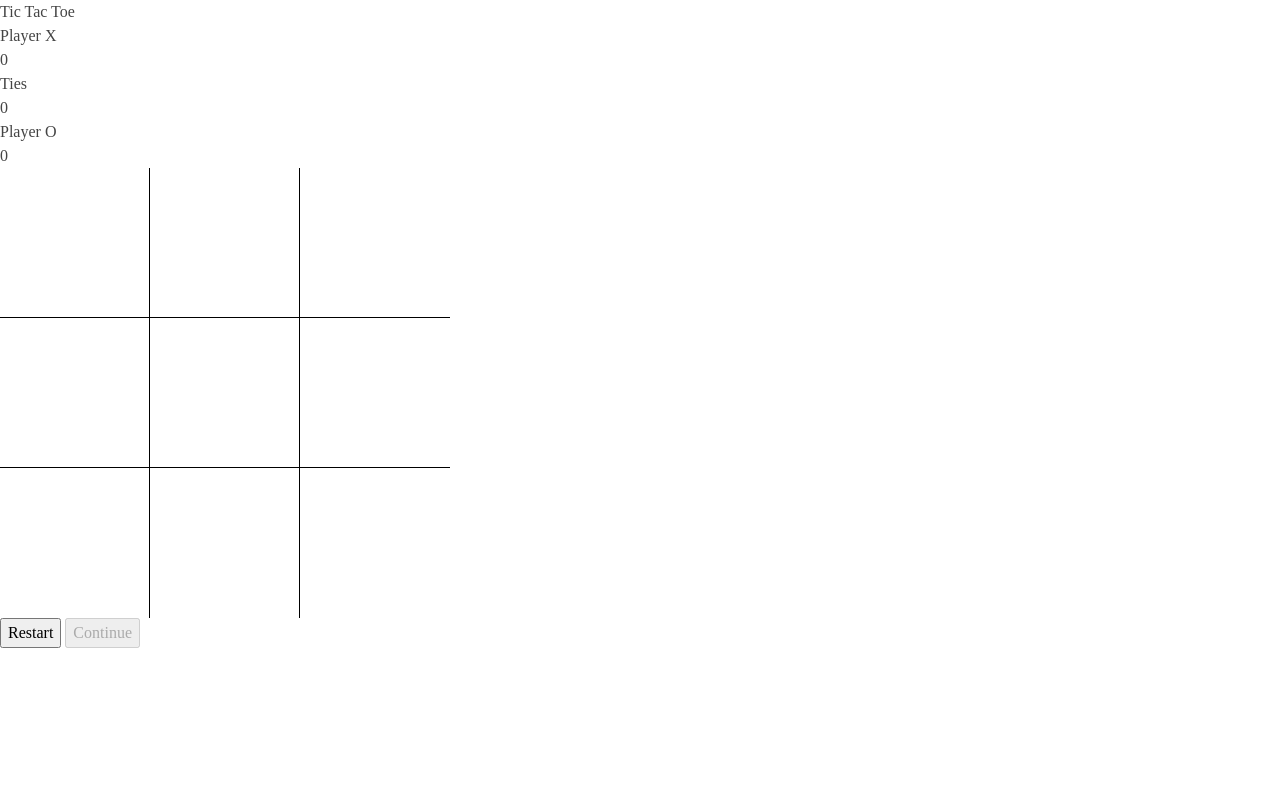
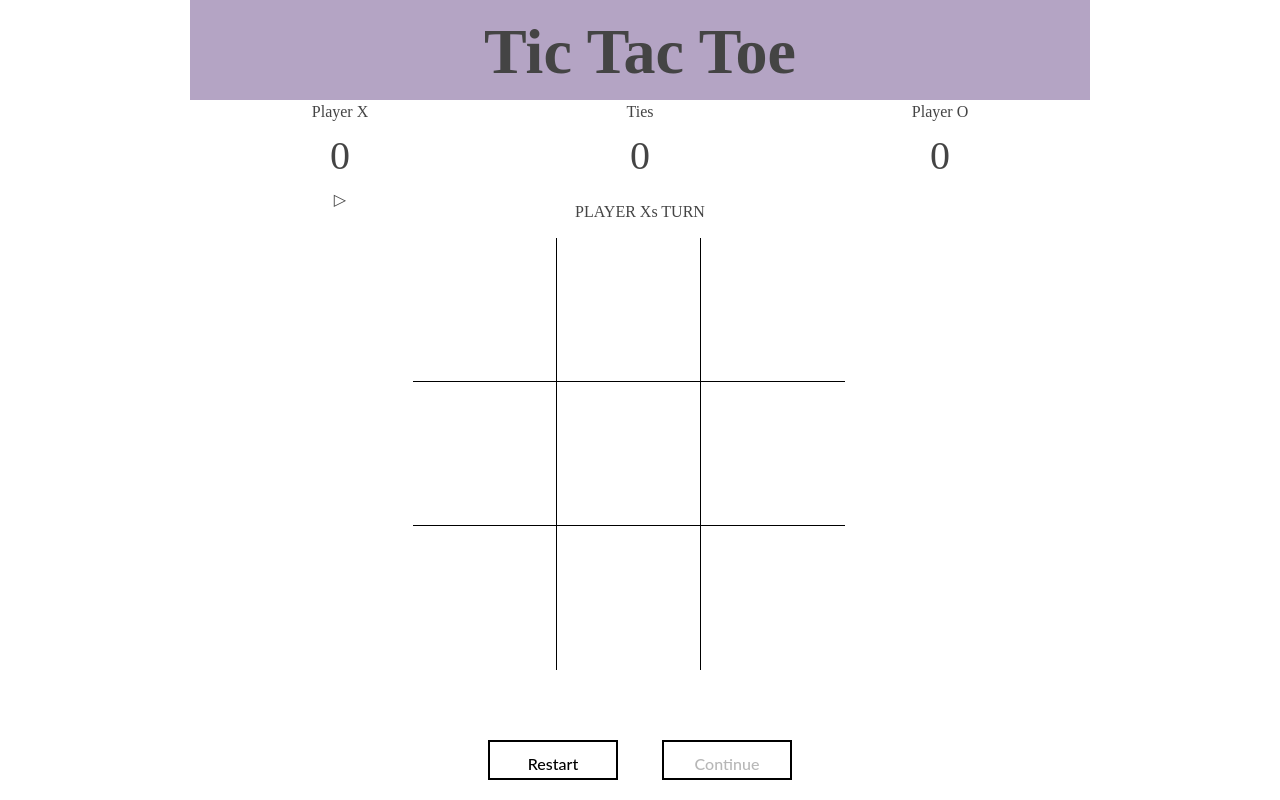
Before and after one commit to marcdsp/TOP_TicTacToe, a plain HTML site: page index.html in a window 1280 px wide. Drawn offline with Linux system fonts and the light colour scheme.

Commit message:
styled and completed human player mode

```diff
--- a/index.html
+++ b/index.html
@@ -10,21 +10,28 @@
 </head>
 <body>
     <div id="title">Tic Tac Toe</div>
-    <div id="mainSection">
-        <div id="scoreBoard"></div>
-        <div id="player1container">Player X
-            <div id="player1Score" class="score"></div></div>
-            <div id="tiedContainer">Ties
-            <div id="tiedScore" class="score"></div></div>
-            <div id="player2container">Player O
-            <div id="player2Score" class="score"></div></div>
-    </div>
-    <div id="gameMessage"></div>
+    <div id="gameMessage">PLAYER Xs TURN</div>
+
+            <div id="player1container" class="playerContainer">
+                <div class="playerName">Player X</div>
+                <div id="player1Score" class="score"></div>
+                <div id="activeX">▷</div>
+            </div>
+            <div id="tiedContainer" class="playerContainer">
+                <div class="playerName">Ties</div>
+                <div id="tiedScore" class="score"></div>
+            </div>
+            <div id="player2container" class="playerContainer">
+                <div class="playerName">Player O</div>
+                <div id="player2Score" class="score"></div>
+                <div id="activeO"></div>
+            </div>
+
     <div class="gameBoard" id="board">
     </div>
     <div id="gameButtons">
-        <button id="restartButton" type="button">Restart</button>
-        <button id="continueButton" type="button" disabled>Continue</button>
+            <button id="restartButton" class="custom-btn btn-1" type="button">Restart</button>
+            <button id="continueButton" class="custom-btn btn-1" type="button" disabled>Continue</button>
     </div>
 
     </div>
--- a/main.js
+++ b/main.js
@@ -2,6 +2,9 @@ const gameBoard = (function() {
  const moves = ['','','','','','','','','']
  let isGameOver = '';
  const continueBtn = document.getElementById("continueButton");
+ const gameMsg = document.getElementById("gameMessage");
+ const player1active = document.getElementById("activeX");
+ const player2active = document.getElementById("activeO");
 
 const render = () => {
   const board = document.getElementById("board");
@@ -25,6 +28,9 @@ const clearBoard = () => {
 }
 isGameOver = '';
 continueBtn.disabled = true;
+player1active.innerHTML = '▷'
+player2active.innerHTML = ''
+gameMsg.innerHTML = 'PLAYER X\s TURN'
 render();
 }
 
@@ -85,7 +91,13 @@ gameBoard.render();
 const playGame = (function() {
   let playerTurn = 'X'
   const continueBtn = document.getElementById("continueButton");
-  const restartBtn = document.getElementById("restartButton")
+  const restartBtn = document.getElementById("restartButton");
+  const gameMsg = document.getElementById("gameMessage");
+  const player1active = document.getElementById("activeX");
+  const player2active = document.getElementById("activeO");
+
+
+
 
 
   const makeMove = (e) => {
@@ -97,13 +109,23 @@ const playGame = (function() {
         if (gameBoard.checkTie() === true) {
           if (playerTurn === 'X') {
             playerTurn = playerO.symbol;
+            player2active.innerHTML = '▷'
+            player1active.innerHTML = ''
+            gameMsg.innerHTML = 'PLAYER O\s TURN'
           }
-          else playerTurn = playerX.symbol;
+          else {playerTurn = playerX.symbol;
+          player1active.innerHTML = '▷'
+          player2active.innerHTML = ''
+          gameMsg.innerHTML = 'PLAYER X\s TURN'
+          }
       }
       else {
         ties.score = ties.score + 1;
         playerTurn = 'X';
         gameBoard.setIsGameOver(true);
+        player2active.innerHTML = ''
+        player1active.innerHTML = ''
+        gameMsg.innerHTML = "IT'S A TIE!"
         continueBtn.disabled = false;
         gameBoard.render();
       }
@@ -112,6 +134,8 @@ const playGame = (function() {
       playerX.score = playerX.score + 1;
       playerTurn = 'X';
       gameBoard.setIsGameOver(true);
+      player1active.innerHTML = ''
+      gameMsg.innerHTML = "PLAYER X WINS!!!"
       continueBtn.disabled = false;
       gameBoard.render();
     }
@@ -119,6 +143,8 @@ const playGame = (function() {
       playerO.score = playerO.score + 1;
       playerTurn = 'X';
       gameBoard.setIsGameOver(true);
+      player2active.innerHTML = ''
+      gameMsg.innerHTML = "PLAYER O WINS!!!"
       continueBtn.disabled = false;
       gameBoard.render();
     }
--- a/styles.css
+++ b/styles.css
@@ -79,16 +79,36 @@
   --cell8fontColor: rgb(50, 50, 50);
 }
 
+
+body {
+  display: grid;
+  grid-template-columns: repeat(3, 1fr);;
+  grid-template-rows: repeat(5, 1fr);
+  grid-template-areas:
+  "header header header"
+  "player1score tiedScore player2score"
+  "message message message"
+  "board board board"
+  "buttons buttons buttons"
+}
+html {
+  margin:   auto;
+  max-width: 900px;
+}
+
 .gameBoard {
+  grid-area: board;
+  justify-self: center;
+  align-self: start;
 display: flex;
 flex-wrap: wrap;
 width: 454px;
-
+padding-bottom: 50px;
 }
 
 .cell {
-    height: 150px;
-    width: 150px;
+    height: 9rem;
+    width: 9rem;
     text-align: center;
     display: flex;
     flex-direction: column;
@@ -103,3 +123,84 @@ width: 454px;
 #cell0, #cell1, #cell2, #cell3, #cell4, #cell5 {
     border-bottom: solid 1px black;
 }
+
+#title {
+grid-area: header;
+height: 100px;
+background-color: rgb(180, 164, 196);
+text-align: center;
+padding-top: 40px;
+font-size: 4rem;
+font-weight: bold;
+}
+
+#player1container {
+  grid-area: player1score;
+  text-align: center;
+  align-self: start;
+}
+
+#tiedContainer {
+  grid-area: tiedScore;
+  text-align: center;
+  align-self: start;
+}
+
+#player2container {
+  grid-area: player2score;
+  text-align: center;
+  align-self: start;
+}
+
+#gameButtons {
+  grid-area: buttons;
+  justify-self: center;
+  align-self: center;
+}
+
+#gameMessage {
+  grid-area: message;
+  justify-self: center;
+  align-self: start;
+}
+
+.score {
+  font-size: 2.5rem;
+  padding: 20px;
+}
+
+.playerContainer {
+height: 100px;
+}
+
+
+
+button {
+  margin: 20px;
+  outline: none;
+}
+
+.custom-btn {
+  width: 130px;
+  height: 40px;
+  padding: 10px 25px;
+  border: 2px solid #000;
+  font-family: 'Lato', sans-serif;
+  font-weight: 500;
+  background: transparent;
+  cursor: pointer;
+  transition: all 0.3s ease;
+  position: relative;
+  display: inline-block;
+}
+
+.btn-1 {
+  transition: all 0.3s ease;
+}
+.btn-1:hover {
+   box-shadow:
+   -7px -7px 20px 0px #fff9,
+   -4px -4px 5px 0px #fff9,
+   7px 7px 20px 0px #0002,
+   4px 4px 5px 0px #0001;
+}
```
